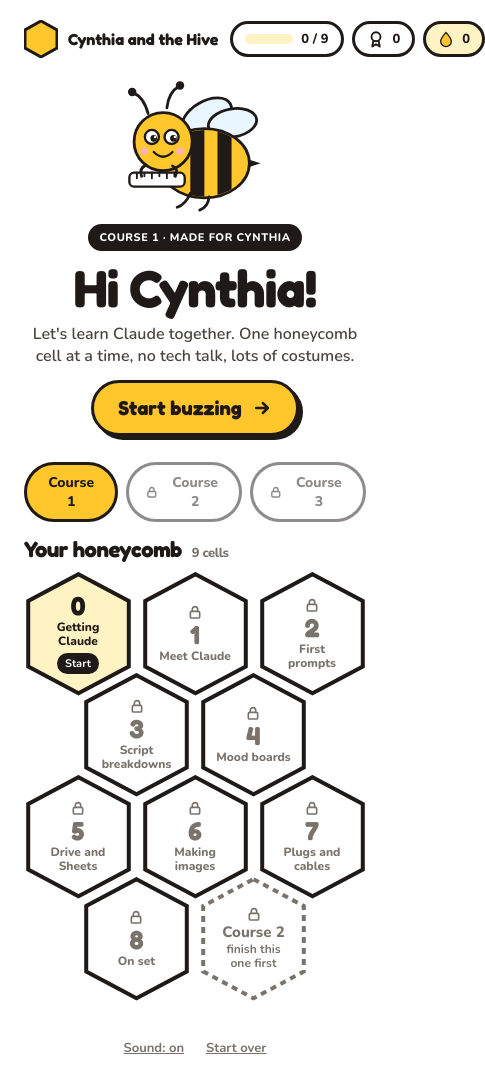
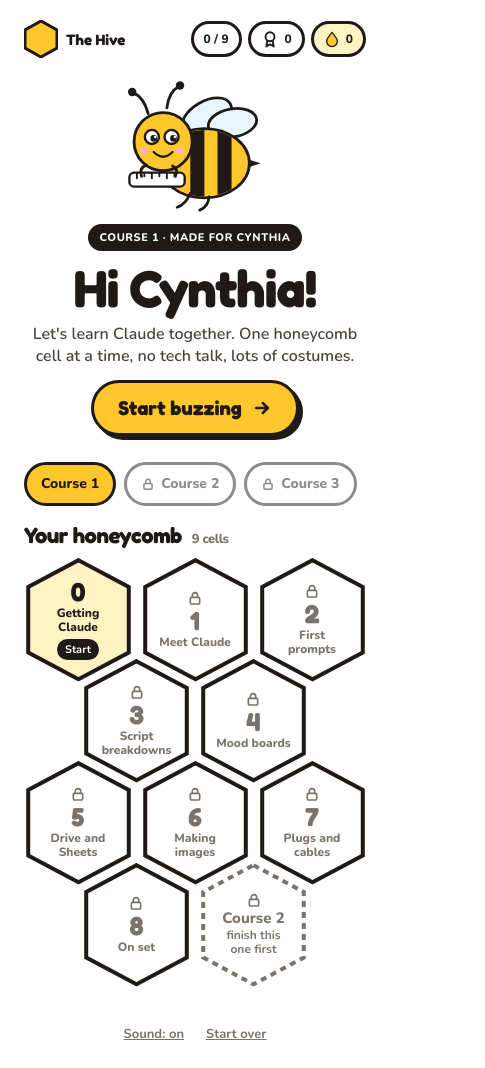
Before and after one commit to flamma-x/cynthia-hive, a plain HTML site: page index.html in a window 390 px wide. Shown: the whole page, 485 px wide, since content can reach past the window. Drawn offline with nearby package versions, Linux system fonts and the light colour scheme.

Commit message:
Fix header and tabs on narrow phones
Co-Authored-By: Claude Fable 5.1 <noreply@anthropic.com>
Claude-Session: https://claude.ai/code/session_016a6EYh72M1RDPeehaAJC7q

```diff
--- a/index.html
+++ b/index.html
@@ -38,12 +38,17 @@ h1,h2,h3{font-family:'Fredoka',sans-serif;font-weight:700;margin:0;letter-spacin
 @media(min-width:700px){.app{padding:32px 48px 48px}}
 
 /* header */
-.top{display:flex;align-items:center;justify-content:space-between;gap:12px}
-.brand{display:flex;align-items:center;gap:10px;background:none;border:0;padding:0}
-.brand span{font-family:'Fredoka',sans-serif;font-weight:700;font-size:16px;white-space:nowrap}
+.top{display:flex;align-items:center;justify-content:space-between;gap:10px;min-width:0}
+.brand{display:flex;align-items:center;gap:8px;background:none;border:0;padding:0;min-width:0;flex:1 1 auto;overflow:hidden}
+.brand svg{flex:none}
+.brand span{font-family:'Fredoka',sans-serif;font-weight:700;font-size:15px;white-space:nowrap;overflow:hidden;text-overflow:ellipsis}
 @media(min-width:700px){.brand span{font-size:22px}}
-.stats{display:flex;gap:8px}
-.pill{display:flex;align-items:center;gap:8px;border:3px solid var(--ink);border-radius:999px;padding:6px 12px;font-weight:800;font-size:13px;white-space:nowrap}
+.stats{display:flex;gap:6px;flex:none}
+.pill{display:flex;align-items:center;gap:6px;border:3px solid var(--ink);border-radius:999px;padding:5px 10px;font-weight:800;font-size:12px;white-space:nowrap;min-height:36px}
+@media(max-width:430px){.bar{display:none}}
+.brand .short{display:none}
+@media(max-width:560px){.brand .full{display:none}.brand .short{display:inline}}
+@media(min-width:700px){.pill{gap:8px;padding:6px 12px;font-size:13px}.stats{gap:8px}}
 .pill svg{width:16px;height:18px}
 .pill.honeyp{background:var(--honey-soft)}
 .pill.honeyp.bump{animation:pop .4s}
@@ -159,8 +164,9 @@ h1,h2,h3{font-family:'Fredoka',sans-serif;font-weight:700;margin:0;letter-spacin
 .cert{width:100%;max-width:640px;border:3px solid var(--ink);border-radius:18px;box-shadow:6px 6px 0 var(--honey);margin-top:10px;background:#fff}
 .certbtn{background:#fff}
 .certbtn svg{width:18px;height:18px}
-.tabs{display:flex;gap:8px;margin-top:26px}
-.tab{border:3px solid var(--ink);background:#fff;border-radius:999px;padding:8px 16px;font-weight:800;font-size:14px;display:flex;align-items:center;gap:8px;min-height:44px}
+.tabs{display:flex;gap:8px;margin-top:26px;overflow-x:auto;-webkit-overflow-scrolling:touch;scrollbar-width:none;padding-bottom:2px}
+.tabs::-webkit-scrollbar{display:none}
+.tab{border:3px solid var(--ink);background:#fff;border-radius:999px;padding:8px 14px;font-weight:800;font-size:14px;display:flex;align-items:center;gap:6px;min-height:44px;white-space:nowrap;flex:none}
 .tab.on{background:var(--honey)}
 .tab:disabled{opacity:.5}
 .tab svg{width:14px;height:14px}
@@ -183,7 +189,7 @@ h1,h2,h3{font-family:'Fredoka',sans-serif;font-weight:700;margin:0;letter-spacin
   <header class="top">
     <button class="brand" id="brand" aria-label="Home">
       <svg width="34" height="38" viewBox="0 0 34 38" aria-hidden="true"><polygon points="17,1 33,10 33,28 17,37 1,28 1,10" fill="#FFC72C" stroke="#1F1A17" stroke-width="3"/></svg>
-      <span>Cynthia and the Hive</span>
+      <span class="full">Cynthia and the Hive</span><span class="short">The Hive</span>
     </button>
     <div class="stats" aria-live="polite">
       <div class="pill"><div class="bar"><i id="barfill" style="width:0%"></i></div><span id="score">0 / 9</span></div>
```
